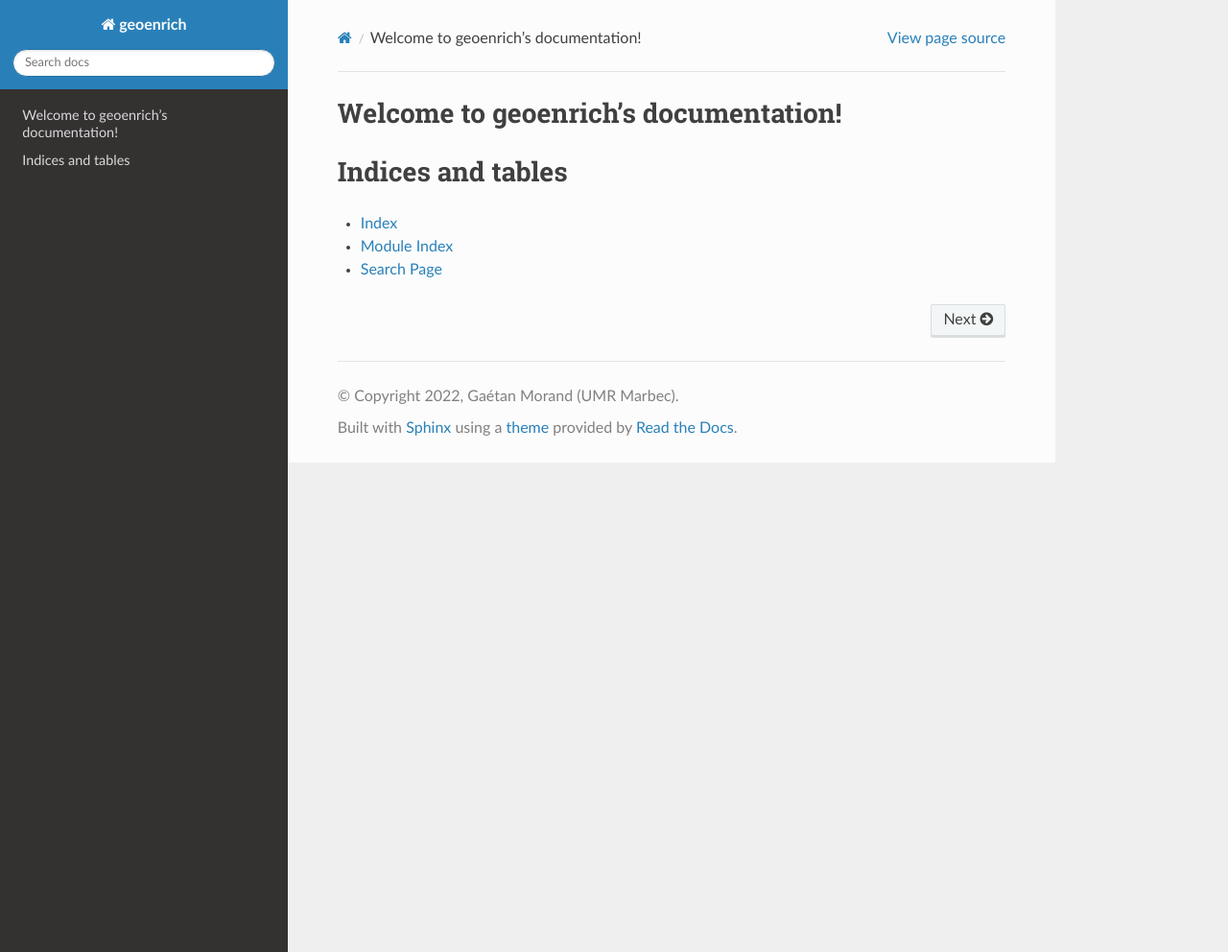
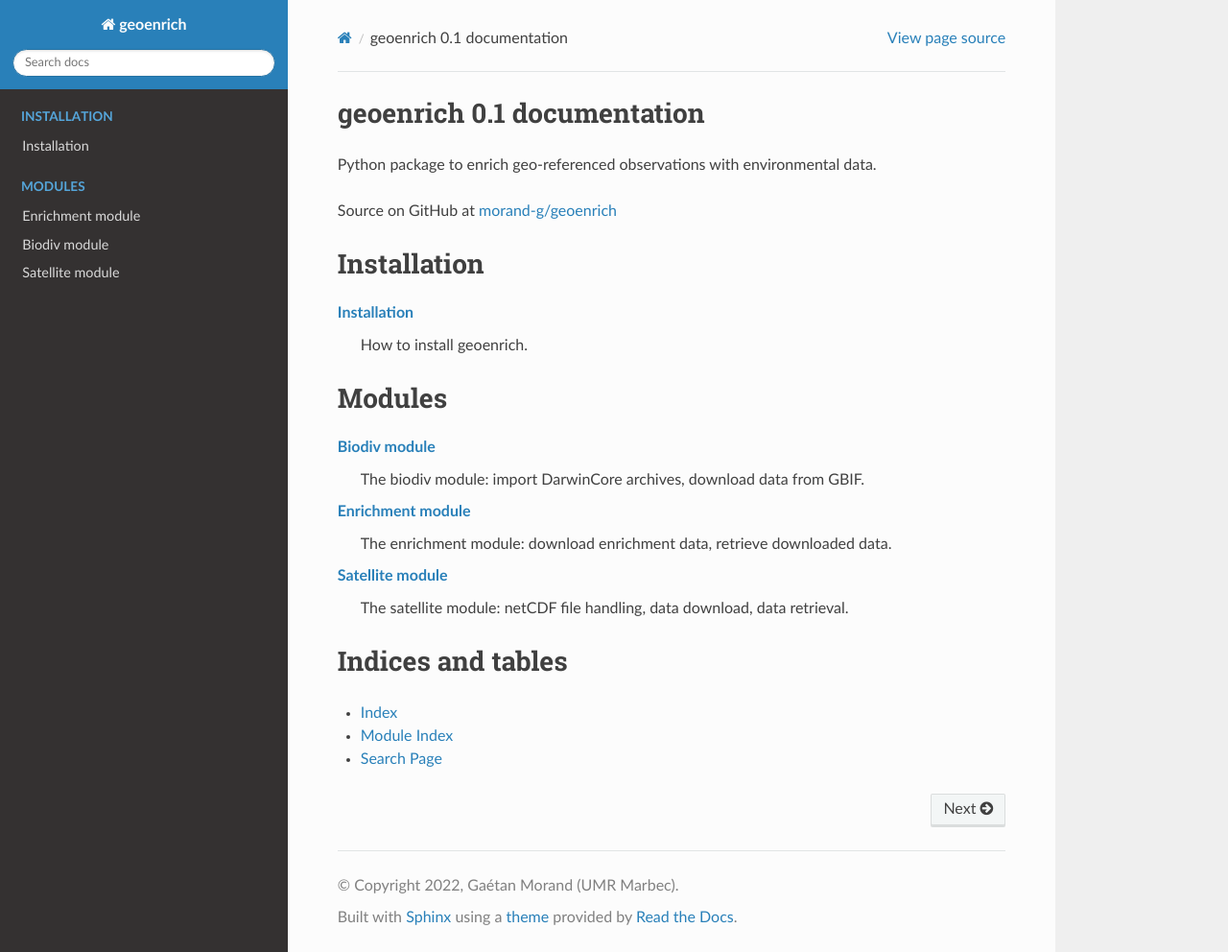
Before and after one commit to IRDG2OI/geoenrich, a Sphinx documentation site: the page built from docs/source/index.rst, in a window 1280 px wide and 992 px high. Shown: the whole window at 96% size. Built offline with Sphinx 7.4.7 and the Read the Docs theme 2.0.0, drawn with Linux system fonts in a browser that asks for light colours.

Commit message:
modified:   source/biodiv.rst 	modified:   source/enrichment.rst 	modified:   source/index.rst 	new file:   source/install.rst 	modified:   source/satellite.rst

```diff
--- a/docs/source/biodiv.rst
+++ b/docs/source/biodiv.rst
@@ -1,2 +1,5 @@
+Biodiv module
+=============
+
 .. automodule:: geoenrich.biodiv
    :members:
--- a/docs/source/enrichment.rst
+++ b/docs/source/enrichment.rst
@@ -1,2 +1,5 @@
+Enrichment module
+=================
+
 .. automodule:: geoenrich.enrichment
    :members:
--- a/docs/source/index.rst
+++ b/docs/source/index.rst
@@ -1,16 +1,44 @@
-Welcome to geoenrich's documentation!
-=====================================
+geoenrich 0.1 documentation
+===========================
 
+Python package to enrich geo-referenced observations with environmental data.
 
+Source on GitHub at `morand-g/geoenrich <https://github.com/morand-g/geoenrich>`_
+
+Installation
+============
 
 
 .. toctree::
-   :maxdepth: 2
-   :caption: Contents:
+   :caption: Installation
+   :hidden:
 
-   enrichment.rst
-   biodiv.rst
-   satellite.rst
+   install
+
+:doc:`install`
+    How to install geoenrich.
+
+
+Modules
+=======
+
+
+.. toctree::
+   :caption: Modules
+   :hidden:
+
+   enrichment
+   biodiv
+   satellite
+
+:doc:`biodiv`
+   The biodiv module: import DarwinCore archives, download data from GBIF.
+
+:doc:`enrichment`
+   The enrichment module: download enrichment data, retrieve downloaded data.
+
+:doc:`satellite`
+   The satellite module: netCDF file handling, data download, data retrieval.
 
 
 
--- /dev/null
+++ b/docs/source/install.rst
@@ -0,0 +1,4 @@
+Installation
+============
+
+Blah blah
--- a/docs/source/satellite.rst
+++ b/docs/source/satellite.rst
@@ -1,2 +1,5 @@
+Satellite module
+================
+
 .. automodule:: geoenrich.satellite
    :members:
```
